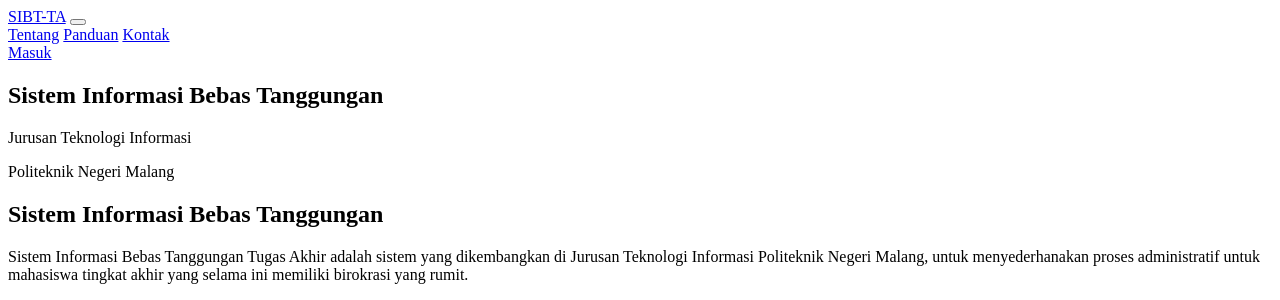
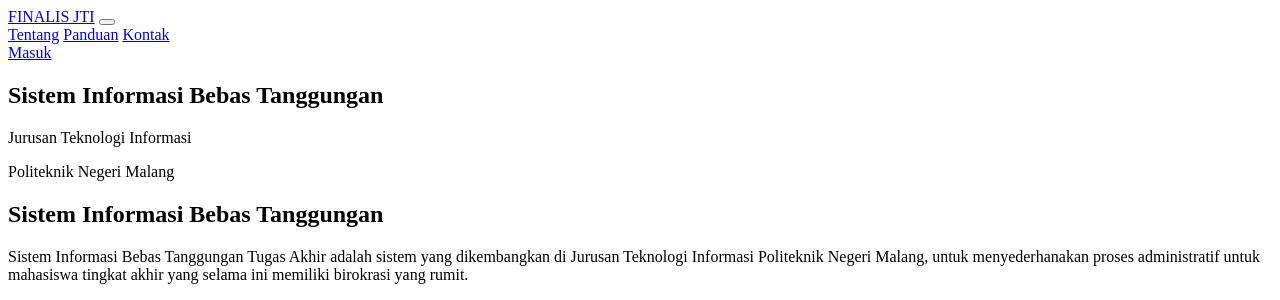
Before and after one commit to andromeda-hebat/FINALIS-JTI-WEB, a PHP site: page / in a window 1280 px wide. Shown: the top 300 px of the page. Run offline with PHP 8.4, Linux system fonts and the light colour scheme.

Commit message:
rename web title to be 'FINALIS JTI'

```diff
--- a/app/controllers/Home.php
+++ b/app/controllers/Home.php
@@ -13,7 +13,7 @@ class Home extends Controller {
     }
 
     public function index(): void {
-        $data['title'] = "SIBT-TA";
+        $data['title'] = "FINALIS JTI";
         $this->view("templates/header", $data);
         $this->view("index");
         $this->view("templates/footer");
--- a/app/views/components/navbar.php
+++ b/app/views/components/navbar.php
@@ -1,6 +1,6 @@
 <nav class="navbar fixed-top navbar-expand-lg bg-body-tertiary">
     <div class="container-fluid">
-        <a class="navbar-brand" href="/">SIBT-TA</a>
+        <a class="navbar-brand" href="/">FINALIS JTI</a>
         <button class="navbar-toggler" type="button" data-bs-toggle="collapse" data-bs-target="#navbarNav"
             aria-controls="navbarNav" aria-expanded="false" aria-label="Toggle navigation">
             <span class="navbar-toggler-icon"></span>
```
